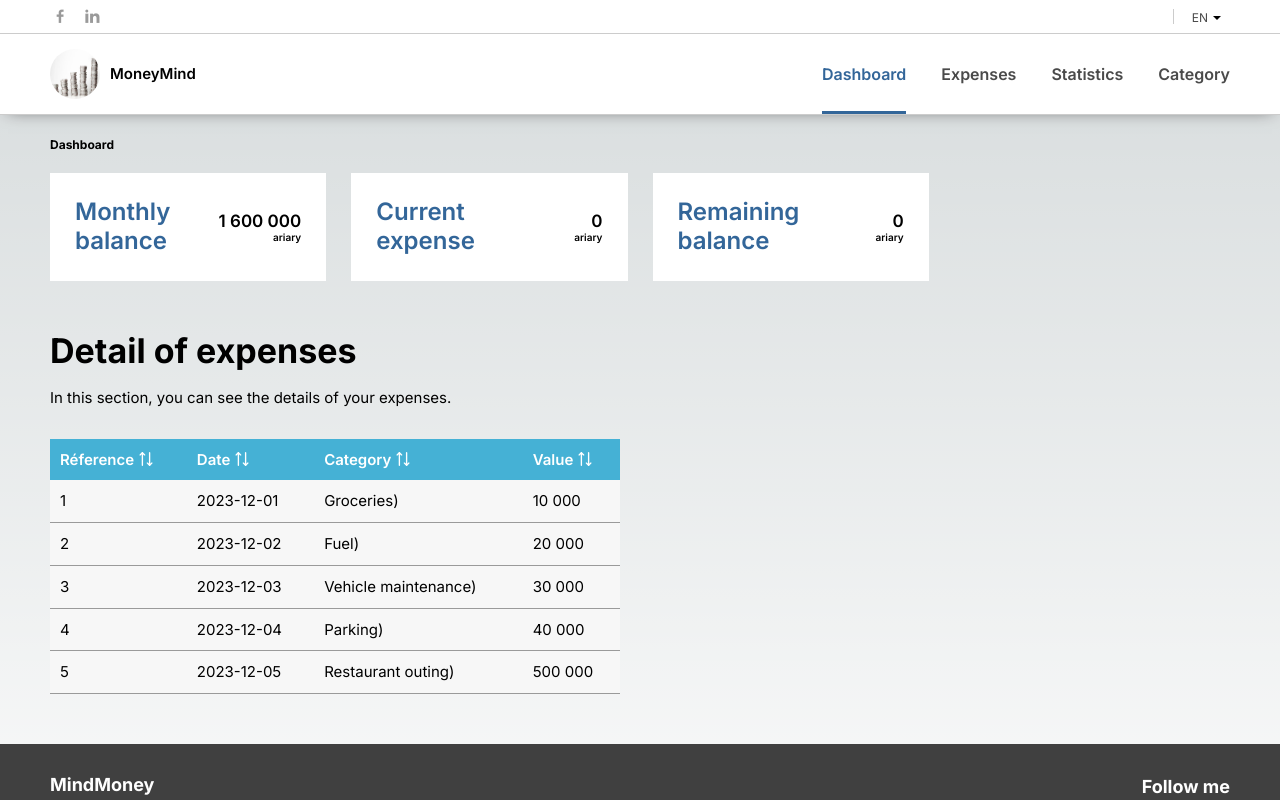
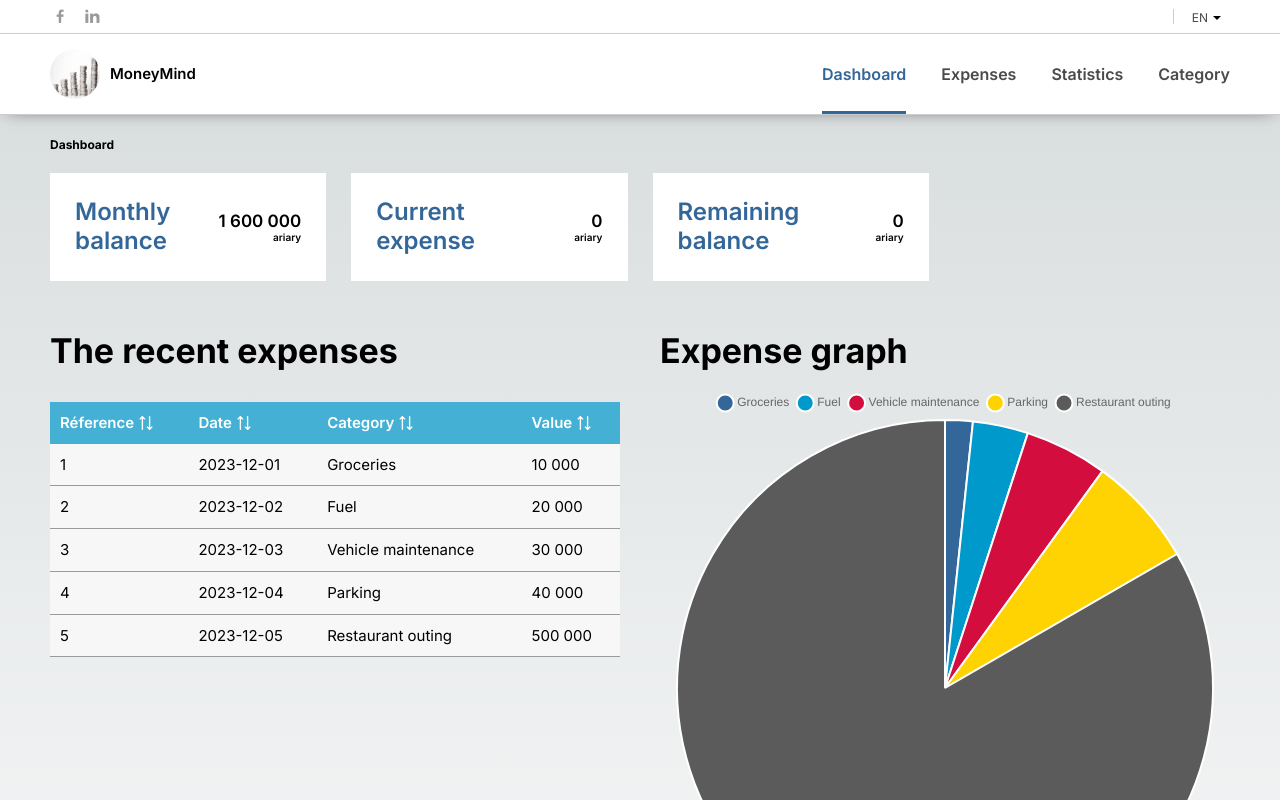
Before and after one commit to Andriamahay11master/money-mind, a Next.js app: page / in a window 1280 px wide. Shown: the top 800 px of the page. Built offline with nearby package versions, Linux system fonts and the light colour scheme.

Commit message:
add Graphe

```diff
--- a/package.json
+++ b/package.json
@@ -13,6 +13,7 @@
     "@types/react": "18.2.22",
     "@types/react-dom": "18.2.7",
     "autoprefixer": "10.4.15",
+    "chart.js": "^4.4.1",
     "eslint": "8.49.0",
     "eslint-config-next": "13.5.1",
     "i18next": "^23.7.9",
--- a/public/locales/en/translation.json
+++ b/public/locales/en/translation.json
@@ -86,8 +86,8 @@
       "expenses": "Expenses"
     },
     "detailKpi" :{
-      "title": "Detail of expenses",
-      "text": "In this section, you can see the details of your expenses."
+      "title": "The recent expenses",
+      "titleGraphe": "Expense graph"
     },
     "category":{
       "0": "Groceries",
--- a/public/locales/fr/translation.json
+++ b/public/locales/fr/translation.json
@@ -86,8 +86,8 @@
       "expenses": "Mes Dépenses"
     },
     "detailKpi" :{
-      "title": "Détail des dépenses",
-      "text": "Dans cette section, vous pouvez consulter les détails de vos dépenses."
+      "title": "Les dépenses récentes",
+      "titleGraphe": "Graphe des dépenses"
     },
     "category":{
       "0": "Alimentation",
--- a/src/app/page.tsx
+++ b/src/app/page.tsx
@@ -7,7 +7,8 @@ import Footer from '../components/footer/Footer';
 import Kpi from '../components/kpi/Kpi';
 import {formatNumber} from '../data/function';
 import Breadcrumb from '../components/breadcrumb/Breadcrumb';
-import ListExpense from '../components/expense/ListExpense';
+import ListExpenseFive from '../components/expense/ListExpenseFive';
+import ChartExpense from '../components/expense/ChartExpense';
 
 
 export default function Home() {
@@ -70,33 +71,58 @@ export default function Home() {
     {
       id: 1,
       date: '2023-12-01',
-      category: `${t('category.0')})`,
+      category: `${t('category.0')}`,
       value: formatNumber(10000)
     },
     {
       id: 2,
       date: '2023-12-02',
-      category: `${t('category.1')})`,
+      category: `${t('category.1')}`,
       value: formatNumber(20000)
     },
     {
       id: 3,
       date: '2023-12-03',
-      category: `${t('category.2')})`,
+      category: `${t('category.2')}`,
       value: formatNumber(30000)
     },
     {
       id: 4,
       date: '2023-12-04',
-      category: `${t('category.3')})`,
+      category: `${t('category.3')}`,
       value: formatNumber(40000)
     },
     {
       id: 5,
       date: '2023-12-05',
-      category: `${t('category.4')})`,
+      category: `${t('category.4')}`,
       value: formatNumber(500000)
     }
+  ];
+
+  //data Chart Expense
+  const listCategory = [
+    `${t('category.0')}`,
+    `${t('category.1')}`,
+    `${t('category.2')}`,
+    `${t('category.3')}`,
+    `${t('category.4')}`
+  ];
+
+  const listData = [
+    10000,
+    20000,
+    30000,
+    40000,
+    500000
+  ];
+
+  const listColor = [
+    '#336699',
+    '#0099cc',
+    '#D30E3F',
+    '#FFD301',
+    '#5B5B5B'
   ];
 
   return (
@@ -113,10 +139,12 @@ export default function Home() {
           <section className='main-section detailKpi'>
               <div className="detailKpi-item">
                   <h2 className="title-h2 detailKpi-title">{t('detailKpi.title')}</h2>
-                  <p className='detailKpi-text'>{t('detailKpi.text')}</p>
-                  <ListExpense dataList={dataList}/>
+                  <ListExpenseFive dataList={dataList}/>
               </div>
-              <div className="detailKpi-item"></div>
+              <div className="detailKpi-item">
+                  <h2 className="title-h2 detailKpi-title">{t('detailKpi.titleGraphe')}</h2>
+                <ChartExpense listCategory={listCategory} listData={listData} listColor={listColor} listColorHover={listColor}/>
+              </div>
           </section>
         </div>
       </main>
--- a/src/assets/scss/common/_global.scss
+++ b/src/assets/scss/common/_global.scss
@@ -1,8 +1,6 @@
 html{
   scroll-behavior:smooth;
 }
-
-
 
 ::selection {
   color: white;
@@ -173,7 +171,11 @@ h4, .title-h4{
       grid-template-columns: 100%;
     }
     .detailKpi-item{
-
+      &:last-child{
+        @include max(768px){
+          padding-top: 40px;
+        }
+      }
     }
     .title-h2{
       margin-bottom: 15px;
--- /dev/null
+++ b/src/components/expense/ChartExpense.tsx
@@ -0,0 +1,46 @@
+"use client"
+import React, { useState, useEffect } from 'react';
+import { Chart } from 'primereact/chart';
+import './chartExpense.scss';
+
+interface ChartExpenseProps {
+    listCategory : string[]
+    listData : number[]
+    listColor : string[]
+    listColorHover : string[]
+}
+export default function ChartExpense({listCategory, listData, listColor} : ChartExpenseProps) {
+    const [chartData, setChartData] = useState({});
+    const [chartOptions, setChartOptions] = useState({});
+
+    useEffect(() => {
+        const data = {
+            labels: listCategory,
+            datasets: [
+                {
+                    data: listData,
+                    backgroundColor: listColor,
+                    hoverBackgroundColor: listColor.map(color => color.replace('0.7', '1'))
+                }
+            ]
+        }
+        const options = {
+            plugins: {
+                legend: {
+                    labels: {
+                        usePointStyle: true
+                    }
+                }
+            }
+        };
+
+        setChartData(data);
+        setChartOptions(options);
+    }, []);
+
+    return (
+        <div className="chart-expense-block">
+            <Chart type="pie" data={chartData} options={chartOptions} className="w-full md:w-30rem" />
+        </div>
+    )
+}
--- a/src/components/expense/ListExpense.tsx
+++ b/src/components/expense/ListExpenseFive.tsx
@@ -5,15 +5,15 @@ import { DataTable } from 'primereact/datatable';
 import { Column } from 'primereact/column';
 
 
-interface ListExpenseProps {
+interface ListExpenseFiveProps {
     dataList: any
 }
 
-export default function ListExpense({dataList} : ListExpenseProps) {
+export default function ListExpenseFive({dataList} : ListExpenseFiveProps) {
 
     return (
         <div className='list-expenses-block'>
-            <DataTable className='list-expenses-table' value={dataList} sortMode="multiple">
+            <DataTable className='list-expenses-table' stripedRows value={dataList} sortMode="multiple">
                 <Column field="id" header="Réference" sortable></Column>
                 <Column field="date" header="Date" sortable></Column>
                 <Column field="category" header="Category" sortable></Column>
--- /dev/null
+++ b/src/components/expense/chartExpense.scss
@@ -0,0 +1,2 @@
+@import "../../assets/scss/common/variable";
+@import "../../assets/scss/common/mixins";
```
Also changed, not shown: 1 other file (tests, documents, lock files or other folders).
